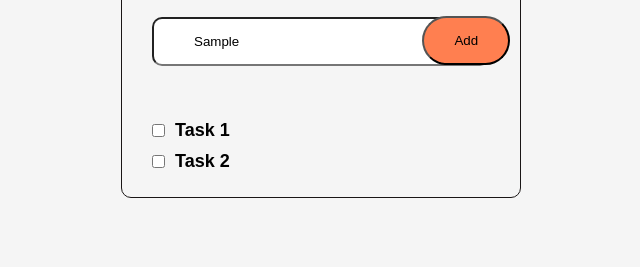
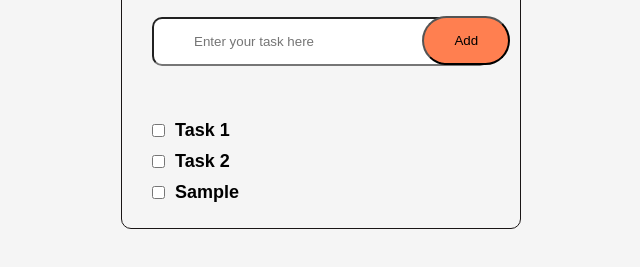
Before and after one commit to Zahidthoker/Assignment-ToDo-App, a plain HTML site: page index.html in a window 1280 px wide. Both pictures are taken after typing "Sample" into the empty fields and a click on the button "Add". Shown: the part 131-398 px from the top of the page, without its empty margins (319-959 px from the left). Drawn offline with Linux system fonts and the light colour scheme.

Commit message:
created the function of add button

```diff
--- a/index.html
+++ b/index.html
@@ -14,7 +14,7 @@
             <input id="text-input-box" type="text" placeholder="Enter your task here">
             <button id="add-btn">Add</button>
         </div>
-        <ul>
+        <ul id="task-list">
             <div class="list">
                 <li><input type="checkbox">Task 1</li>
                  <i class="fa-sharp fa-solid fa-trash"></i>
@@ -26,4 +26,5 @@
         </ul>
     </div>
 </body>
+<script src="script.js"></script>
 </html>
--- a/script.js
+++ b/script.js
@@ -0,0 +1,32 @@
+
+const inputValue = document.getElementById('text-input-box');
+const addButton = document.getElementById('add-btn');
+
+const taskList = document.getElementById('task-list');
+
+addButton.addEventListener('click', () => {
+   const task_list =  document.createElement("div");
+   task_list.className = "list";
+
+
+   const listItem = document.createElement('li');
+
+
+   const trash = document.createElement('i');
+   trash.className = "fa-sharp fa-solid fa-trash"
+
+   const checkBox = document.createElement('input');
+   checkBox.type = "checkbox";
+
+
+   listItem.appendChild(checkBox);
+   const text = document.createTextNode(inputValue.value);
+   listItem.appendChild(text);
+   task_list.appendChild(listItem);
+   task_list.appendChild(trash);
+
+   taskList.appendChild(task_list);
+
+   inputValue.value = "";
+//    console.log(task_list);
+});
```
